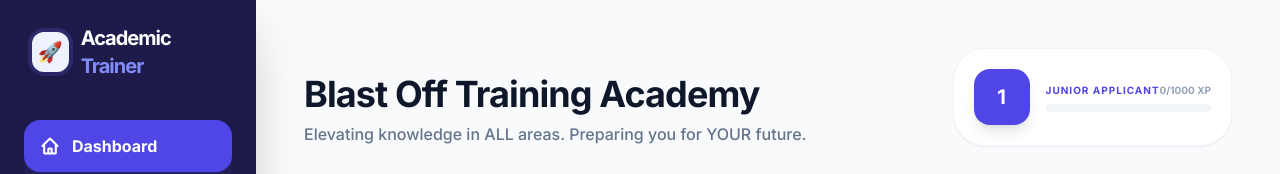
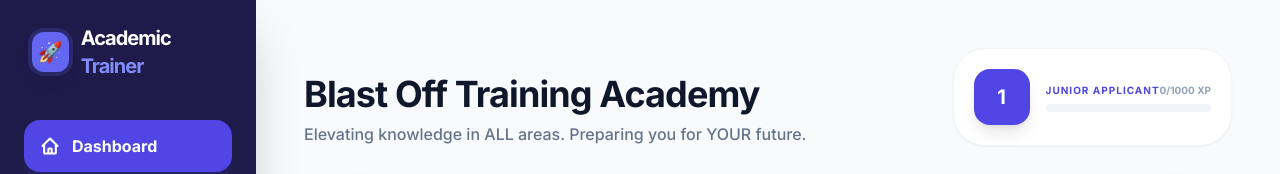
Before and after one commit to JamesCFu/MCVSD-ACE-TRAINER, a React (Vite) app: page / in a window 1280 px wide. Shown: the top 174 px of the page. Built offline with nearby package versions, Linux system fonts and the light colour scheme.

Commit message:
Refactor comments and update sidebar icon color

```diff
--- a/components/Layout.tsx
+++ b/components/Layout.tsx
@@ -8,7 +8,7 @@ interface LayoutProps {
 }
 
 const Layout: React.FC<LayoutProps> = ({ children, activeView, setActiveView, mistakeCount }) => {
-  // Ref for the main content area to control scrolling
+  // Ref to control the scrolling element
   const mainContentRef = useRef<HTMLDivElement>(null);
 
   // Scroll to top whenever the active view changes
@@ -23,7 +23,7 @@ const Layout: React.FC<LayoutProps> = ({ children, activeView, setActiveView, mi
       {/* Sidebar */}
       <aside className="w-full md:w-64 bg-indigo-950 text-white flex flex-col p-6 sticky top-0 h-auto md:h-screen shadow-2xl z-20">
         <div className="mb-10 flex items-center space-x-3 px-2">
-          <div className="w-10 h-10 bg-indigo-50 rounded-xl flex items-center justify-center font-black text-xl shadow-lg ring-4 ring-indigo-500/20">🚀</div>
+          <div className="w-10 h-10 bg-indigo-500 rounded-xl flex items-center justify-center font-black text-xl shadow-lg ring-4 ring-indigo-500/20">🚀</div>
           <h1 className="text-xl font-black tracking-tighter">Academic <span className="text-indigo-400">Trainer</span></h1>
         </div>
 
```
